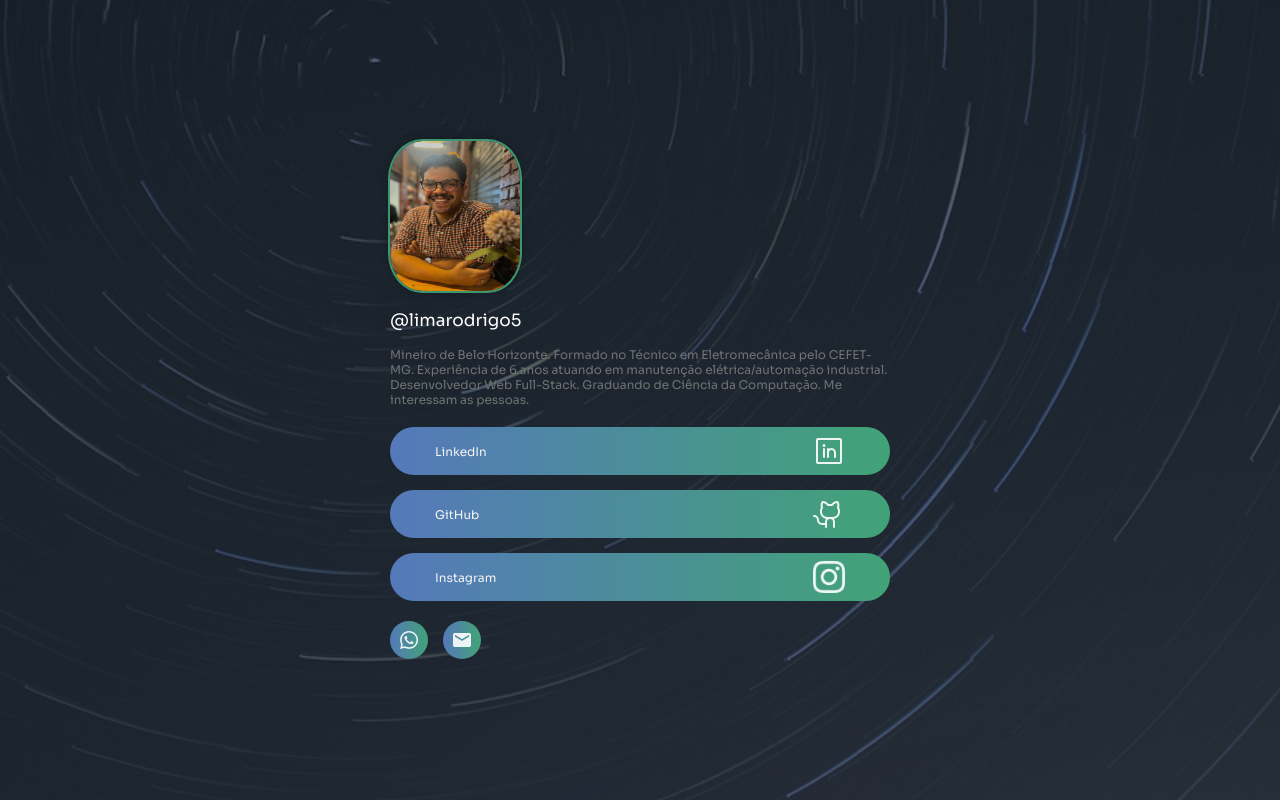
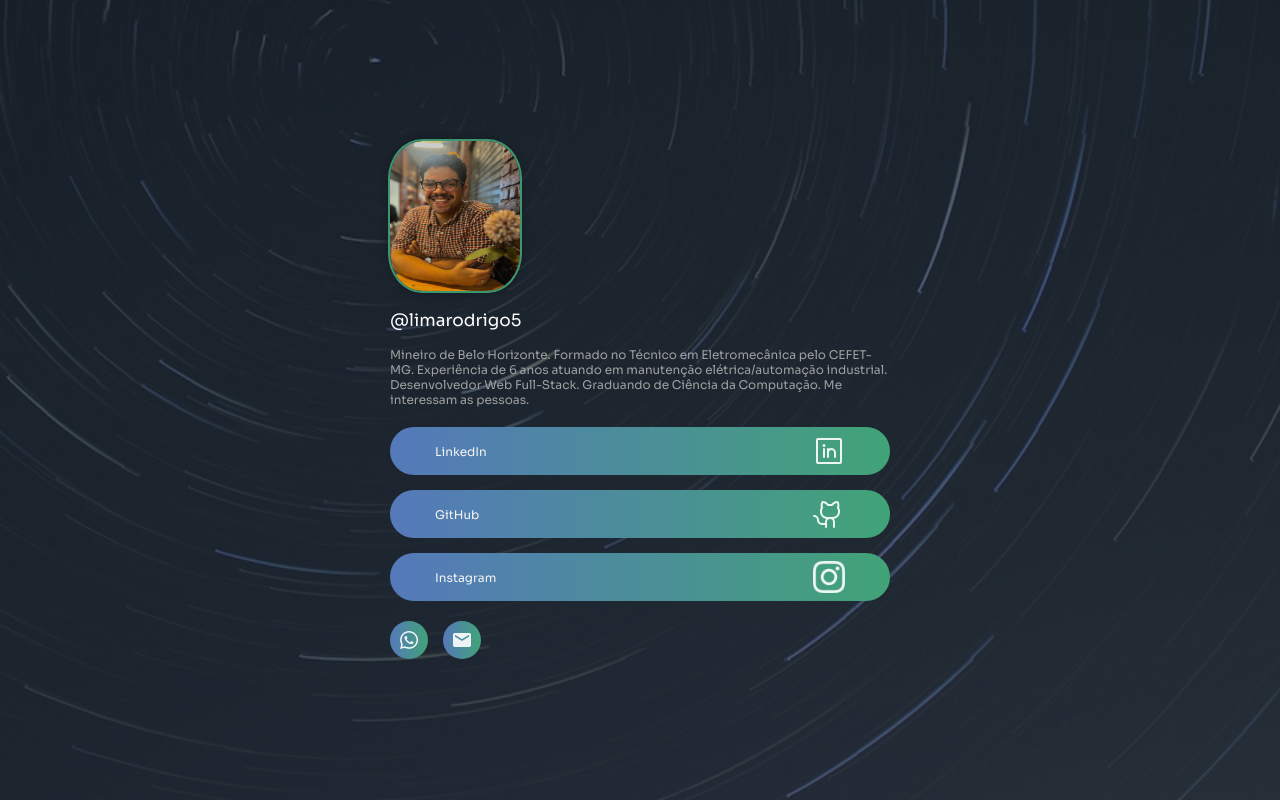
Before and after one commit to limarodrigo5/socialLinks, a plain HTML site: page index.html in a window 1280 px wide. Drawn offline with Linux system fonts and the light colour scheme.

Commit message:
fixed .description color

```diff
--- a/style.css
+++ b/style.css
@@ -50,7 +50,7 @@
 
 .description {
   font-size: 1.2em;
-  color: #717273;
+  color: #9fa0a1;
 }
 
 .list-item,
```
